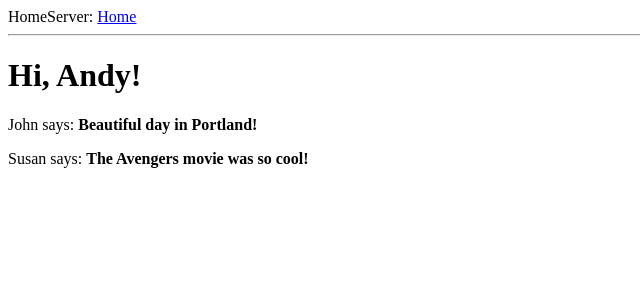
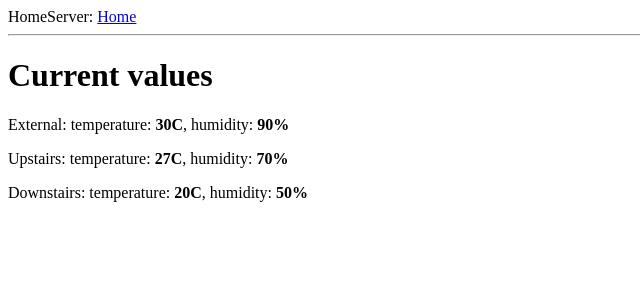
Before and after one commit to andyblight/heating-controller, a Flask app: page / in a window 1280 px wide. Shown: the top 300 px of the page, without its empty margins (0-640 px from the left). Run offline with Flask 2, Linux system fonts and the light colour scheme.

Commit message:
Web-UI: Modified to show fake temperature and humidity.

```diff
--- a/server/web-ui/app/routes.py
+++ b/server/web-ui/app/routes.py
@@ -4,15 +4,21 @@ from app import app
 @app.route('/')
 @app.route('/index')
 def index():
-    user = {'username': 'Andy'}
-    posts = [
+    sensors = [
         {
-            'author': {'username': 'John'},
-            'body': 'Beautiful day in Portland!'
+            'name': 'External',
+            'temperature': '30',
+            'humidity': '90'
         },
         {
-            'author': {'username': 'Susan'},
-            'body': 'The Avengers movie was so cool!'
+            'name': 'Upstairs',
+            'temperature': '27',
+            'humidity': '70'
+        },
+        {
+            'name': 'Downstairs',
+            'temperature': '20',
+            'humidity': '50'
         }
     ]
-    return render_template('index.html', title='Home', user=user, posts=posts)
+    return render_template('index.html', title='Home', sensors=sensors)
--- a/server/web-ui/app/templates/index.html
+++ b/server/web-ui/app/templates/index.html
@@ -1,8 +1,8 @@
 {% extends "base.html" %}
 
 {% block content %}
-    <h1>Hi, {{ user.username }}!</h1>
-    {% for post in posts %}
-    <div><p>{{ post.author.username }} says: <b>{{ post.body }}</b></p></div>
+    <h1>Current values</h1>
+    {% for sensor in sensors %}
+    <div><p>{{ sensor.name }}: temperature: <b>{{ sensor.temperature }}C</b>, humidity: <b>{{ sensor.humidity }}%</b></p></div>
     {% endfor %}
 {% endblock %}
```
